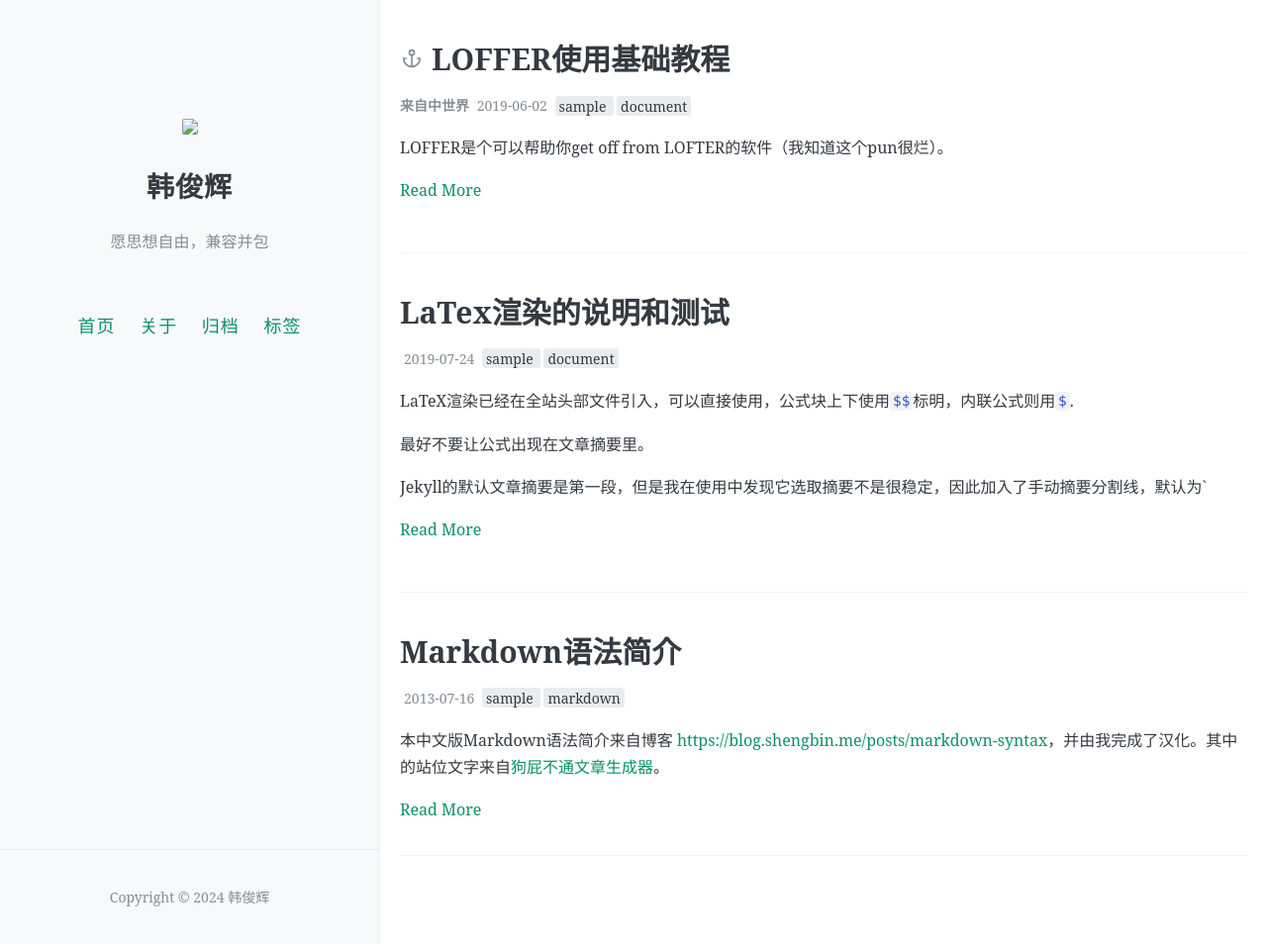
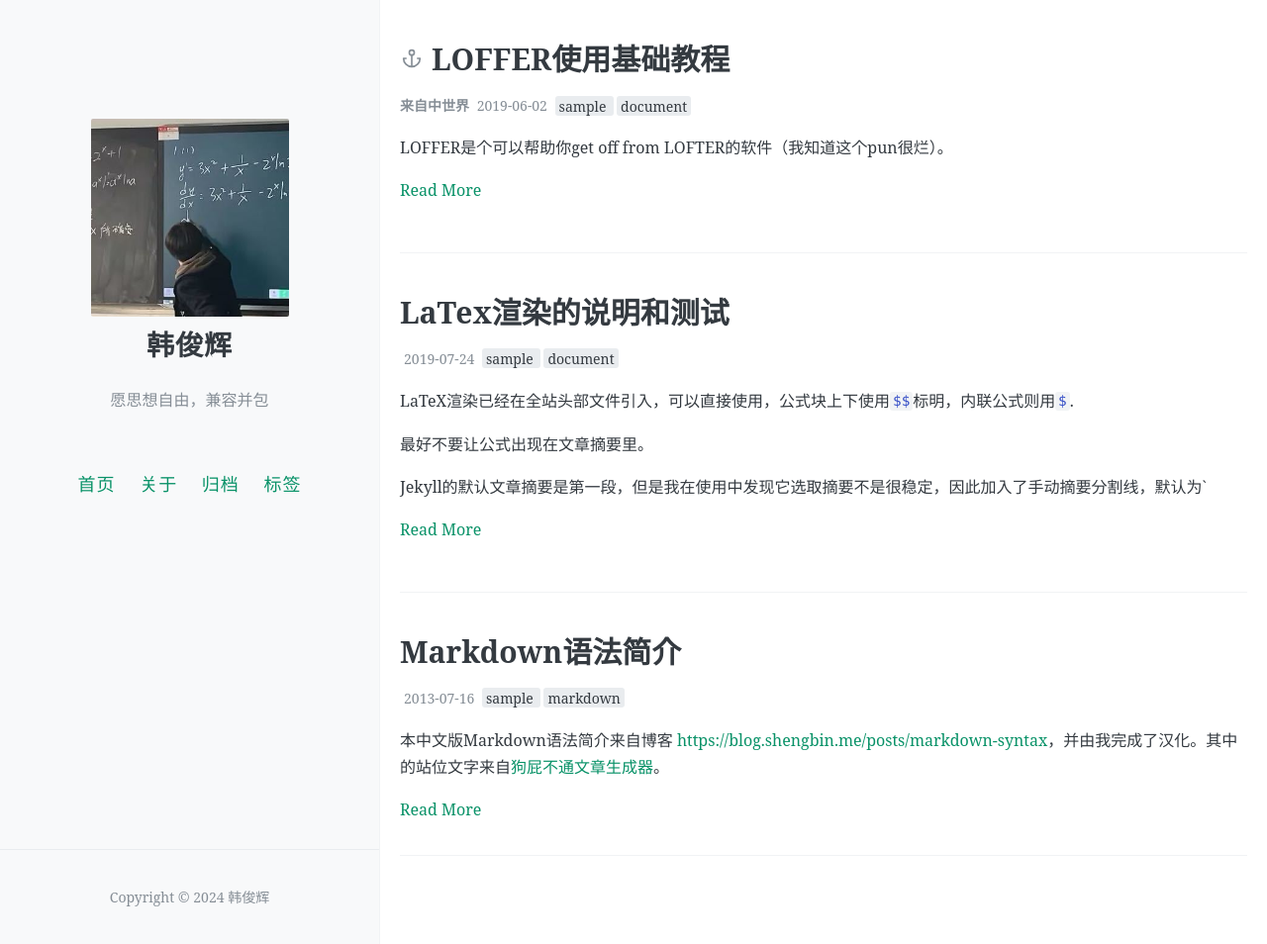
Before and after one commit to jsph99/jsph99.github.io, a Jekyll site: the page built from index.html, in a window 1280 px wide and 954 px high. Shown: the whole window at 99% size. Built offline with Jekyll 4.4.1, drawn with Linux system fonts in a browser that asks for light colours; the list of posts is cut into pages by our own code; comment, search, counter and statistics services are not loaded.

Commit message:
2024/11/22/00:13

```diff
--- a/_config.yml
+++ b/_config.yml
@@ -24,10 +24,10 @@ baseurl:
 #
 
 # 你的博客logo图片URL，建议尺寸不超过300px × 300px
-avatar: /tx.jpg
+avatar: /images/tx.jpg
 
 # 你的favicon（出现在浏览器tab上）图片URL，建议使用较小(64px × 64px)的图片
-favicon: /tx.jpg
+favicon: /images/tx.jpg
 
 
 # 菜单中的按钮
```
